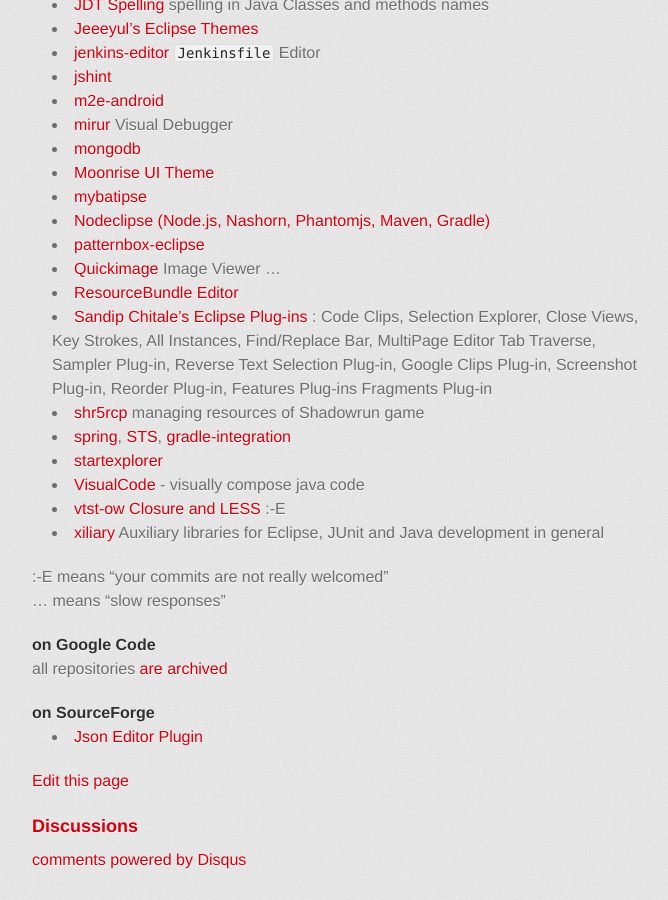
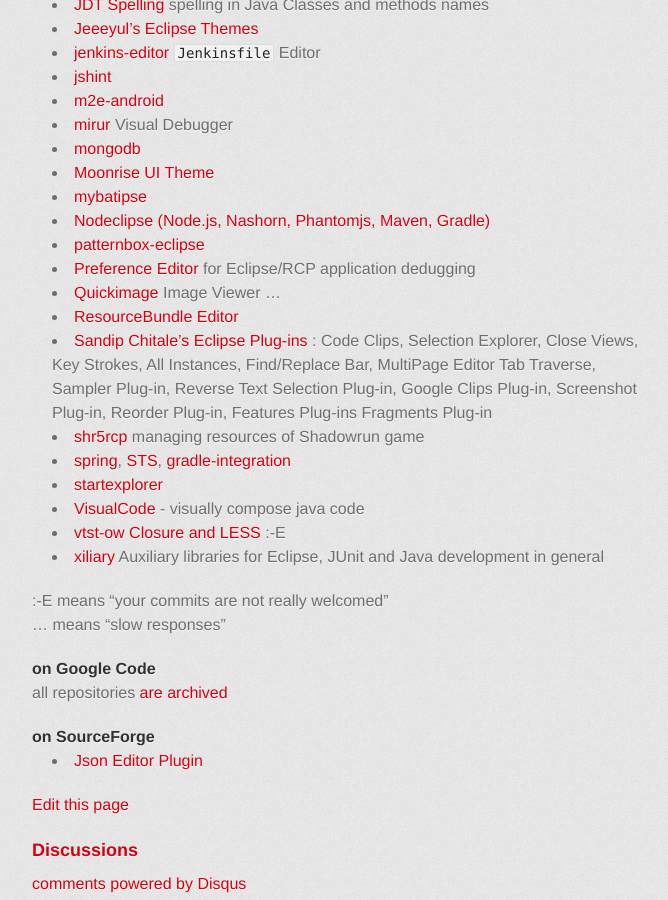
Before and after one commit to with-Eclipse/with-eclipse.github.io, a Jekyll site: the page built from index.md, in a window 1280 px wide and 900 px high, scrolled down 2827 px. Shown: the whole window, without its empty margins (298-966 px from the left). Built offline with Jekyll 4.4.1, drawn with Linux system fonts in a browser that asks for light colours; Markdown is read by kramdown in place of the engine named in the settings; comment, search, counter and statistics services are not loaded.

Commit message:
Preference Editor
ref https://github.com/32kda/com.onpositive.prefeditor/pull/1

```diff
--- a/index.md
+++ b/index.md
@@ -130,6 +130,7 @@ Just use code snippet below:
 - [mybatipse](https://github.com/harawata/mybatipse)
 - [Nodeclipse (Node.js, Nashorn, Phantomjs, Maven, Gradle)](https://github.com/Nodeclipse/nodeclipse-1)
 - [patternbox-eclipse](https://github.com/patternbox/patternbox-eclipse)
+- [Preference Editor](https://github.com/32kda/com.onpositive.prefeditor) for Eclipse/RCP application dedugging
 - [Quickimage](https://github.com/persal/quickimage) Image Viewer ...
 - [ResourceBundle Editor](https://github.com/essiembre/eclipse-rbe)
 - [Sandip Chitale's Eclipse Plug-ins](https://github.com/sandipchitale/sandipchitaleseclipseplugins) : Code Clips, Selection Explorer, Close Views, Key Strokes, All Instances, Find/Replace Bar, MultiPage Editor Tab Traverse, Sampler Plug-in, Reverse Text Selection Plug-in, Google Clips Plug-in, Screenshot Plug-in, Reorder Plug-in, Features Plug-ins Fragments Plug-in
```
